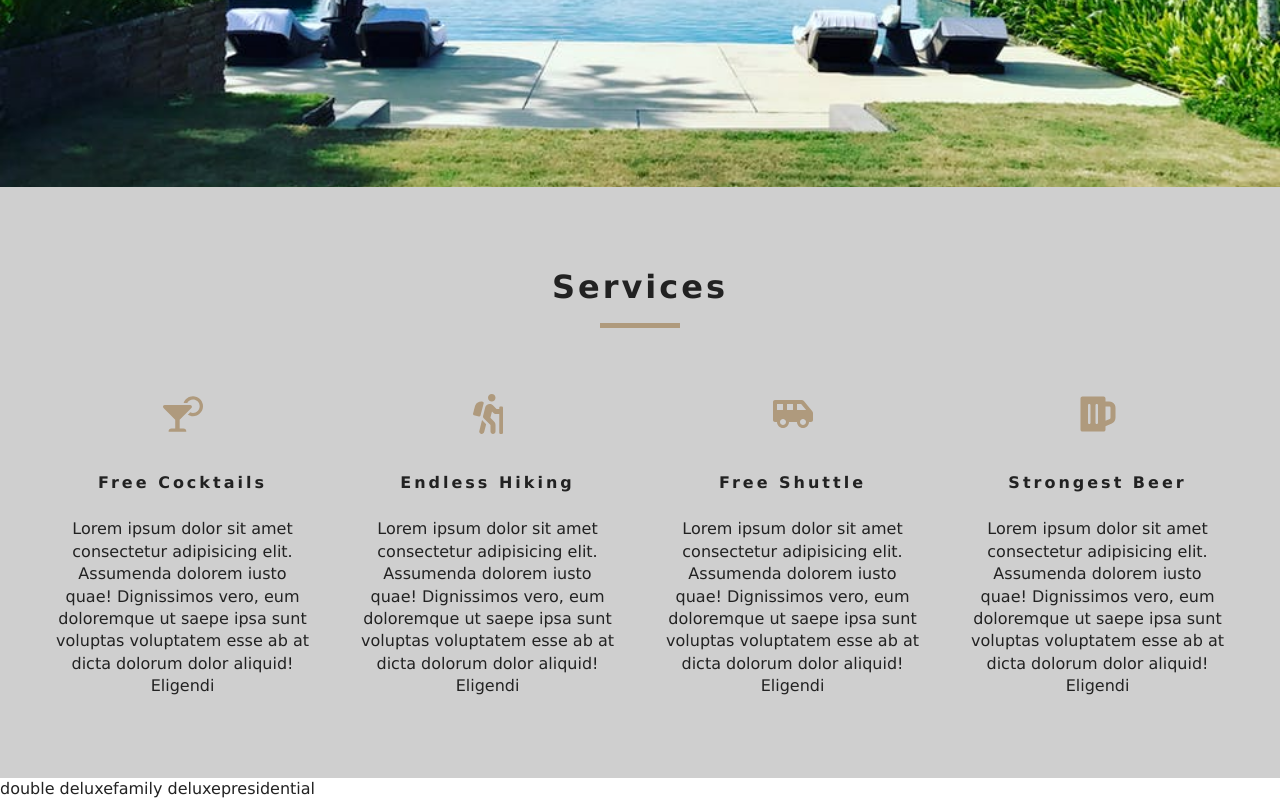
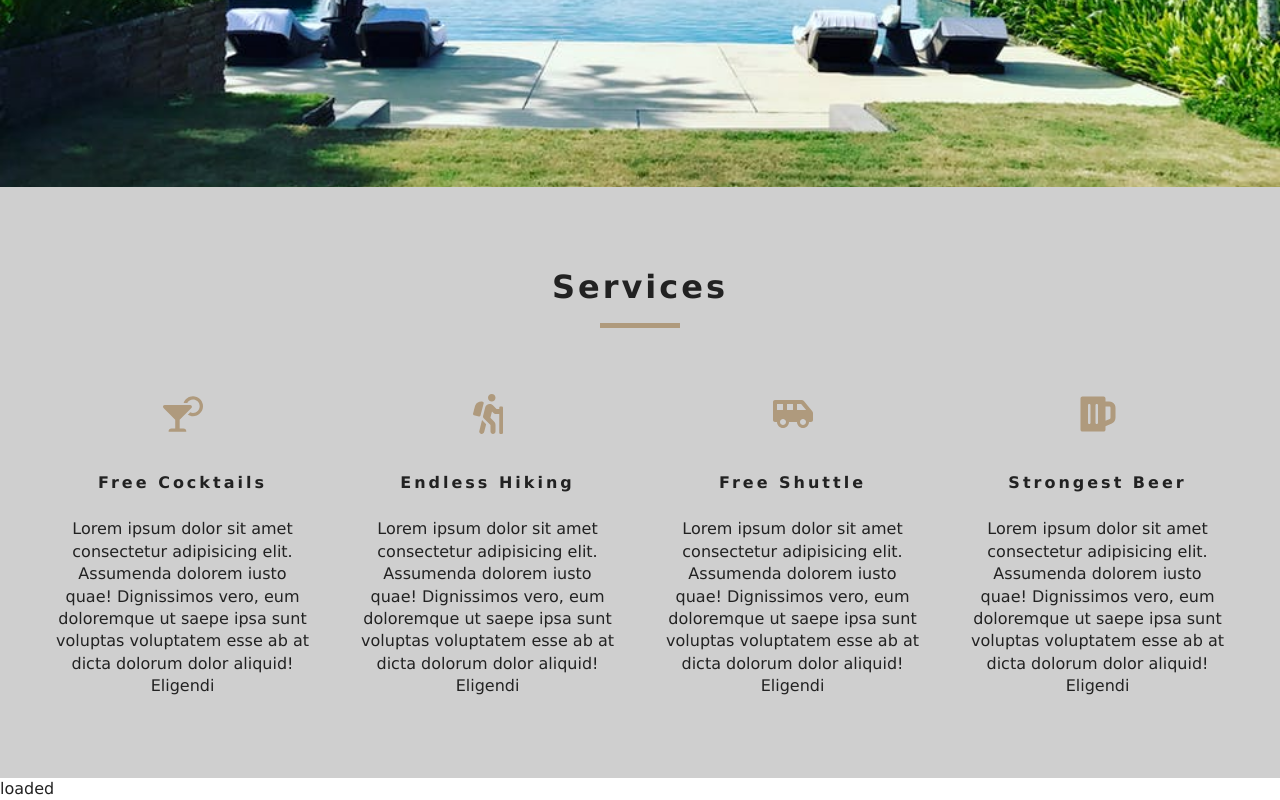
Before and after one commit to emdang1/luxury-houses, a React (Create React App) app: page / in a window 1280 px wide. Shown: the part 613-1413 px from the top of the page. Built offline with nearby package versions, Linux system fonts and the light colour scheme.

Commit message:
added loading, start of conditional render in featuredRooms, basic Room component

```diff
--- a/src/components/FeaturedRooms.js
+++ b/src/components/FeaturedRooms.js
@@ -1,14 +1,15 @@
 import React, { Component } from 'react';
 import RoomProvider, { RoomContext, RoomConsumer } from '../context';
+import Loading from '../components/Loading';
 
 class FeaturedRooms extends Component {
   // connecting to the context
   static contextType = RoomContext;
 
   render() {
-    const { featuredRooms } = this.context;
+    const { featuredRooms, loading } = this.context;
 
-    return <div>{featuredRooms.map((room) => room.name)}</div>;
+    return loading ? <Loading /> : 'loaded';
   }
 }
 
--- /dev/null
+++ b/src/components/Loading.js
@@ -0,0 +1,13 @@
+import React from 'react';
+import loadingGif from '../images/gif/loading-arrow.gif';
+
+const Loading = () => {
+  return (
+    <div className='loading'>
+      <h4>loading ...</h4>
+      <img src={loadingGif} alt='loading' />
+    </div>
+  );
+};
+
+export default Loading;
```
Also changed, not shown: src/components/Room.js (added, +7 -0 lines).
